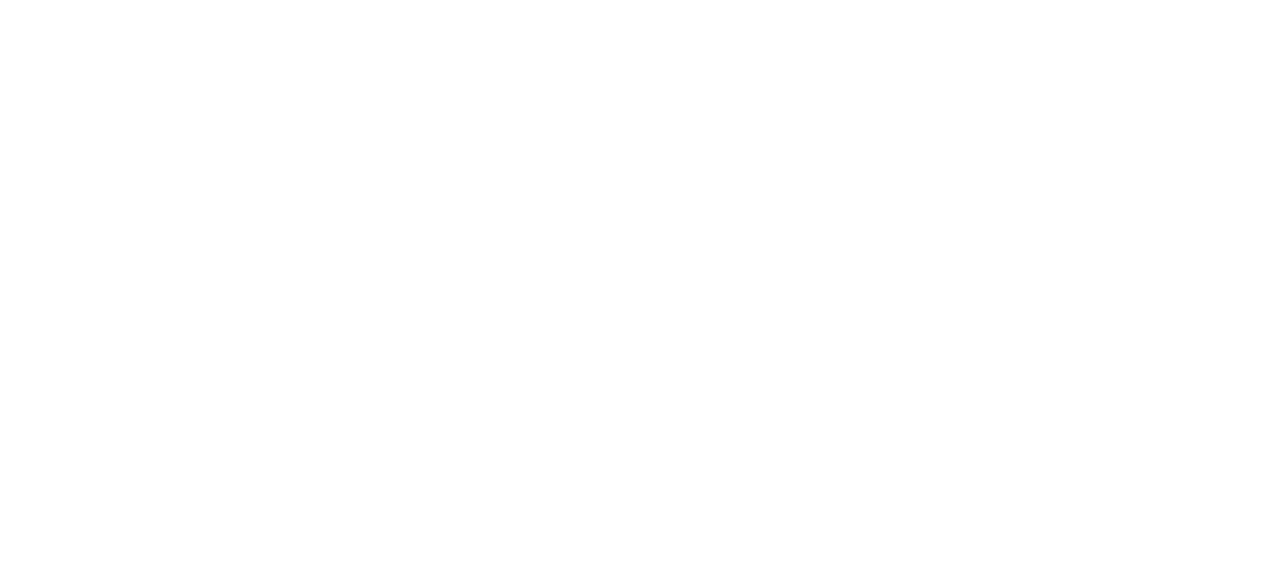
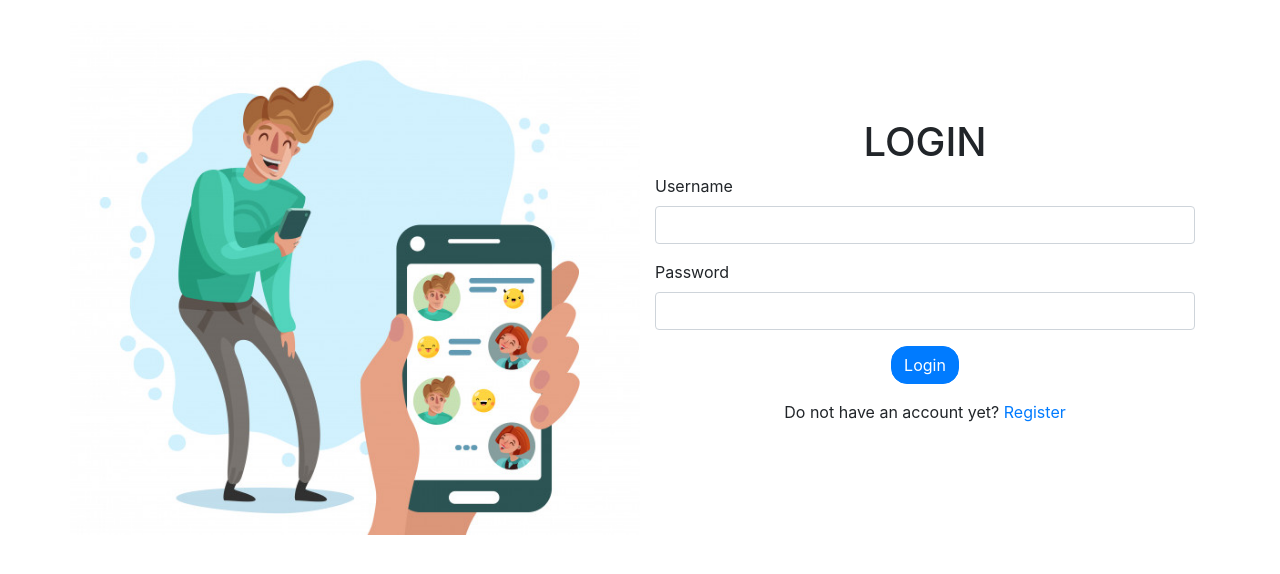
Before and after one commit to Hiroshi97/FriendCord, a React (Create React App) app in the folder client/: page / in a window 1280 px wide. Shown: the part 168-742 px from the top of the page. Built offline with nearby package versions, Linux system fonts and the light colour scheme.

Commit message:
Redirect to login page while accessing homepage

```diff
--- a/client/src/App.jsx
+++ b/client/src/App.jsx
@@ -1,5 +1,5 @@
 import React, { useState, useEffect } from "react";
-import { BrowserRouter as Router, Route, Switch } from "react-router-dom";
+import { BrowserRouter as Router, Redirect, Route, Switch } from "react-router-dom";
 import "./App.scss";
 import Login from "./pages/login";
 import Signup from "./pages/signup";
@@ -15,12 +15,13 @@
     <>
       <Router>
         <Switch>
-          <Route exact path="/login" component={Login} />
+          <Route exact path={["/login", "/"]} component={Login} />
           <Route exact path="/signup" component={Signup} />
           <AuthRoute isLoggedIn={isLoggedIn} exact path="/chat" component={Chat} />
           {/* <Route component={Page404}/> */}
         </Switch>
       </Router>
+
     </>
   );
 }
```
